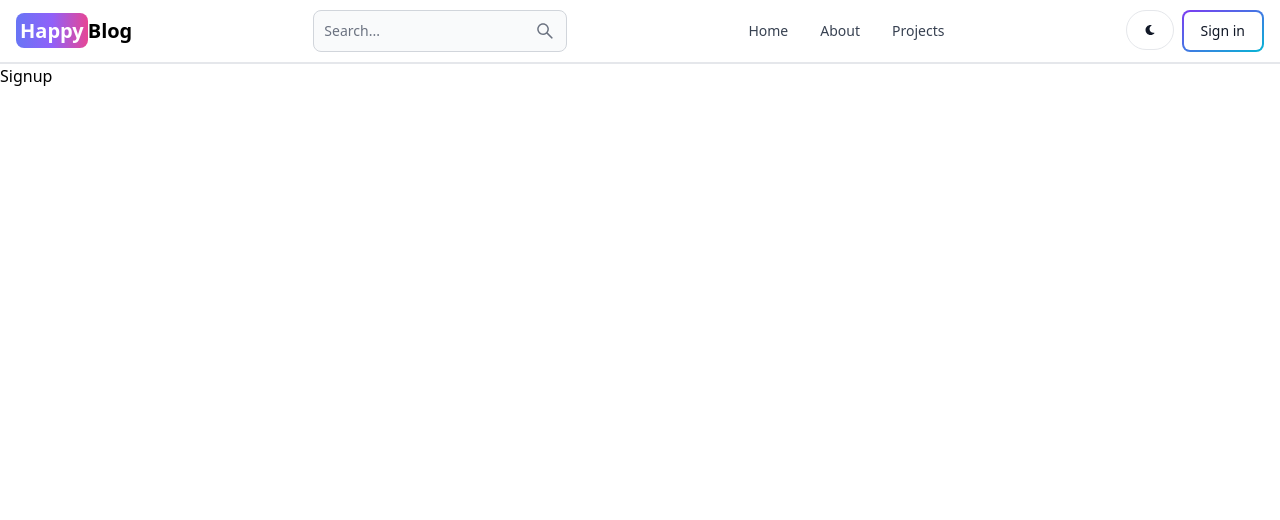
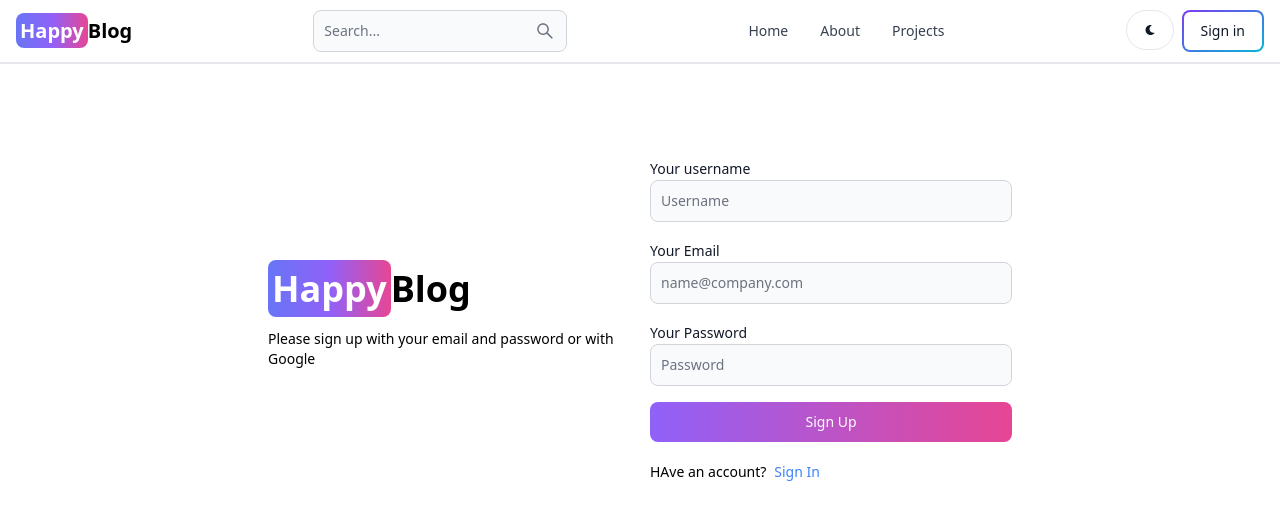
Before and after one commit to MHS676/mern-blog-website, a React (Vite) app in the folder client/: page /sign-up in a window 1280 px wide. Shown: the top 520 px of the page. Built offline with nearby package versions, Linux system fonts and the light colour scheme.

Commit message:
create signup page ui

```diff
--- a/client/src/pages/Signup.jsx
+++ b/client/src/pages/Signup.jsx
@@ -1,8 +1,57 @@
+import { Button, Label, TextInput } from "flowbite-react"
+import { Link } from "react-router-dom"
 
 const Signup = () => {
   return (
-    <div>
-      Signup
+    <div className="min-h-screen mt-20">
+      <div className="flex p-3 max-w-3xl mx-auto flex-col md:flex-row md:items-center gap-5">
+      {/* left */}
+        <div className="flex-1">
+            <Link to='/' className="  whitespace-nowrap  font-bold dark:text-white text-4xl">
+        <span className="px-1 py-1 bg-gradient-to-r from-indigo-500 via-purple-500 to-pink-500 rounded-lg text-white">Happy</span>
+        Blog
+      </Link>
+      <p className="text-sm mt-5">
+        Please sign up with your email and password or with Google
+      </p>
+        </div>
+        {/* right */}
+        <div className="flex-1">
+          <form className="flex flex-col gap-4">
+            <div>
+              <Label value="Your username"/>
+              <TextInput
+                type="text"
+                placeholder="Username"
+                id="username"
+              />
+            </div>
+            <div>
+              <Label value="Your Email"/>
+              <TextInput
+                type="text"
+                placeholder="name@company.com"
+                id="email"
+              />
+            </div>
+            <div>
+              <Label value="Your Password"/>
+              <TextInput
+                type="text"
+                placeholder="Password"
+                id="password"
+              />
+            </div>
+            <Button gradientDuoTone='purpleToPink' type="submit">
+                  Sign Up
+            </Button>
+          </form>
+          <div className="flex gap-2 text-sm mt-5">
+            <span>HAve an account?</span>
+            <Link to='/sign-in' className="text-blue-500"> Sign In</Link>
+          </div>
+        </div>
+      </div>
     </div>
   )
 }
```
